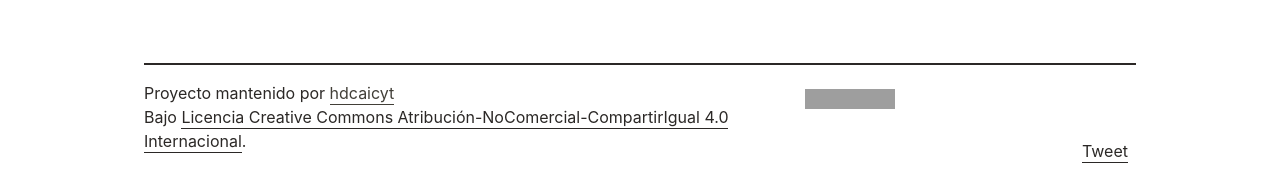
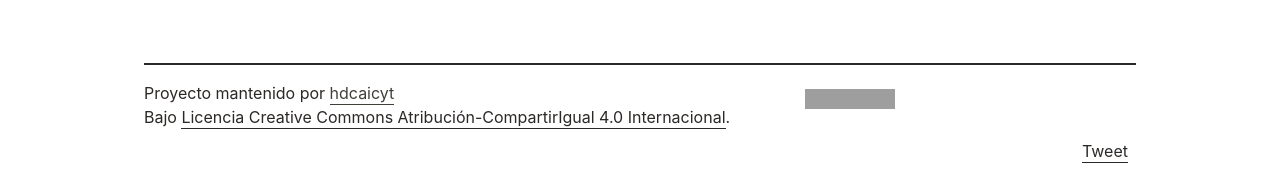
Before and after one commit to hdlabconicet/Poesia-Medieval, a Jekyll site: the page built from index.html, in a window 1280 px wide. Shown: the part 2028-2204 px from the top of the page. Built offline with Jekyll 4.4.1, drawn with Linux system fonts in a browser that asks for light colours; nearby versions of some CDN libraries; comment, search, counter and statistics services are not loaded; grey boxes are pictures that could not be loaded.

Commit message:
cambio en la licencia cc

```diff
--- a/_includes/footer.html
+++ b/_includes/footer.html
@@ -2,9 +2,9 @@
   <div class="border-top-thick">
     <p class="col-8 sm-width-full left py-2 mb-0">Proyecto mantenido por <a class="text-accent" href="https://github.com/{{ site.github_username }}">{{ site.github_username }}</a>
 	<br />
-	Bajo <a rel="license" href="http://creativecommons.org/licenses/by-nc-sa/4.0/" target="_blank">Licencia Creative Commons Atribución-NoComercial-CompartirIgual 4.0 Internacional</a>.</p>
+	Bajo <a rel="license" href="https://creativecommons.org/licenses/by-sa/4.0/" target="_blank">Licencia Creative Commons Atribución-CompartirIgual 4.0 Internacional</a>.</p>
 	<p><br />
-	<a class="no-underline" rel="license" href="http://creativecommons.org/licenses/by-nc-sa/4.0/" target="_blank"><img alt="Licencia Creative Commons" style="border-width:0" src="https://i.creativecommons.org/l/by-nc-sa/4.0/88x31.png" /></a></p>
+	<a class="no-underline" rel="license" href="https://creativecommons.org/licenses/by-sa/4.0/" target="_blank"><img alt="Licencia Creative Commons" style="border-width:0" src="https://i.creativecommons.org/l/by-sa/4.0/88x31.png" /></a></p>
 
     <ul class="list-reset right clearfix sm-width-full py-2 mb-2 mb-lg-0">
       <li class="inline-block mr-1">
```
